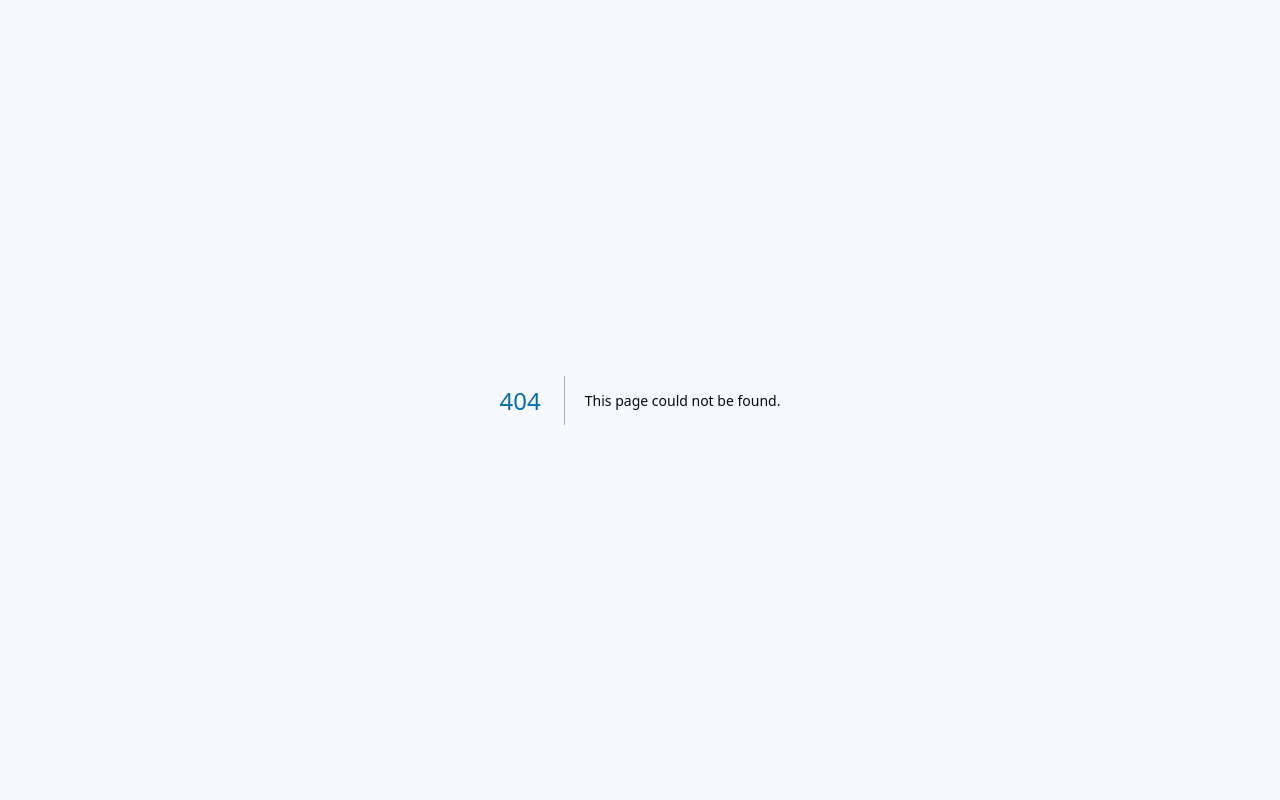
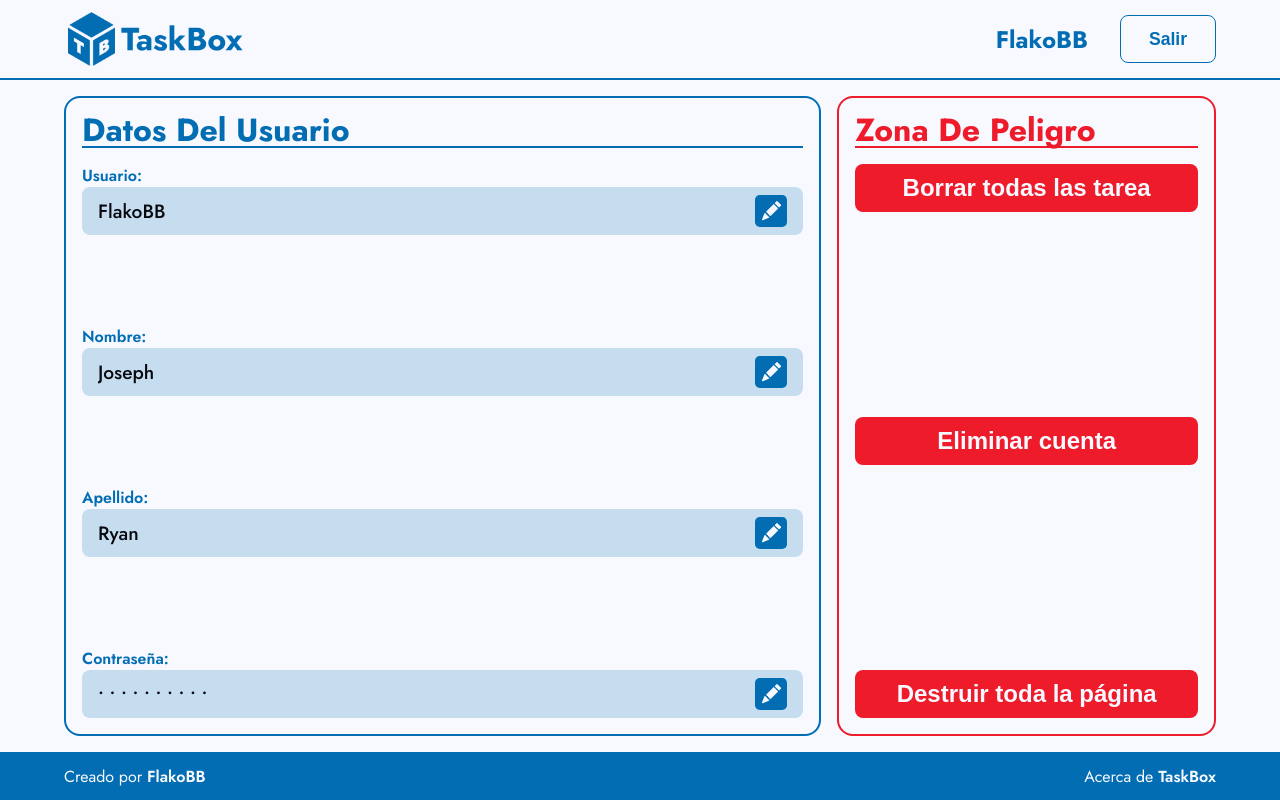
Before and after one commit to FlakoBB/taskbox, a Next.js app: page /perfil in a window 1280 px wide. Before the commit this address had no page. Built offline with nearby package versions, Linux system fonts and the light colour scheme.

Commit message:
ProfilePage completed

```diff
--- /dev/null
+++ b/src/app/perfil/page.jsx
@@ -0,0 +1,64 @@
+import SectionContainer from '@/components/SectionContainer'
+import { EditIcon } from '@/components/icons/icons'
+import Footer from '@/components/pure/Footer'
+import Header from '@/components/pure/Header'
+import styles from '@/styles/profilePage.module.scss'
+
+const ProfilePage = () => {
+  return (
+    <>
+      <Header />
+      <main className={styles.main}>
+        <SectionContainer title='Datos del Usuario'>
+          <div className={styles.container}>
+            <div className={styles.fieldContainer}>
+              <label>Usuario:</label>
+              <div className={styles.field}>
+                <input type='text' value='FlakoBB' readOnly />
+                <button>
+                  <EditIcon />
+                </button>
+              </div>
+            </div>
+            <div className={styles.fieldContainer}>
+              <label>Nombre:</label>
+              <div className={styles.field}>
+                <input type='text' value='Joseph' readOnly />
+                <button>
+                  <EditIcon />
+                </button>
+              </div>
+            </div>
+            <div className={styles.fieldContainer}>
+              <label>Apellido:</label>
+              <div className={styles.field}>
+                <input type='text' value='Ryan' readOnly />
+                <button>
+                  <EditIcon />
+                </button>
+              </div>
+            </div>
+            <div className={styles.fieldContainer}>
+              <label>Contraseña:</label>
+              <div className={styles.field}>
+                <input type='text' value='&bull; &bull; &bull; &bull; &bull; &bull; &bull; &bull; &bull; &bull;' readOnly />
+                <button>
+                  <EditIcon />
+                </button>
+              </div>
+            </div>
+          </div>
+        </SectionContainer>
+        <SectionContainer title='Zona de peligro' danger>
+          <div className={styles.container}>
+            <button className={styles.btnDanger}>Borrar todas las tarea</button>
+            <button className={styles.btnDanger}>Eliminar cuenta</button>
+            <button className={styles.btnDanger}>Destruir toda la página</button>
+          </div>
+        </SectionContainer>
+      </main>
+      <Footer />
+    </>
+  )
+}
+export default ProfilePage
--- /dev/null
+++ b/src/styles/profilePage.module.scss
@@ -0,0 +1,92 @@
+@use 'colors' as clr;
+@use 'mixins' as mxn;
+
+.main {
+  display: grid;
+  grid-template-columns: 2fr 1fr;
+  grid-template-rows: 100%;
+  gap: 1rem;
+  height: calc(100dvh - 8rem);
+  padding: 1rem 4rem;
+
+  .container {
+    display: flex;
+    flex-direction: column;
+    align-items: stretch;
+    justify-content: space-between;
+    height: 100%;
+
+    .fieldContainer {
+      label {
+        color: clr.$blue;
+        font-weight: 600;
+        font-size: 1rem
+      }
+
+      .field {
+        @include mxn.flex_center;
+        justify-content: space-between;
+        gap: .5rem;
+        min-height: 3rem;
+        border-radius: .5rem;
+        padding: .5rem 1rem;
+        background-color: rgba(clr.$blue, .2);
+
+        input,
+        textarea {
+          flex-grow: 1;
+          min-height: 2rem;
+          background: none;
+          border: none;
+          outline: none;
+          font-size: 1.2rem;
+          font-weight: 500;
+          font-family: inherit;
+        }
+
+        textarea {
+          resize: none;
+          height: 100%;
+        }
+
+        button {
+          flex-shrink: 0;
+          @include mxn.flex_center;
+          align-self: flex-start;
+          width: 2rem;
+          height: 2rem;
+          background-color: clr.$blue;
+          color: clr.$white;
+          border: none;
+          border-radius: .3rem;
+          cursor: pointer;
+
+          svg {
+            fill: clr.$white;
+            width: 1.2rem;
+          }
+
+          &:hover {
+            background-color: rgba(clr.$blue, .8);
+          }
+        }
+      }
+    }
+
+    .btnDanger {
+      height: 3rem;
+      font-size: 1.5rem;
+      font-weight: 600;
+      color: clr.$white;
+      border: none;
+      border-radius: .5rem;
+      outline: none;
+      background-color: clr.$red;
+      cursor: pointer;
+
+      &:hover {
+        background-color: rgba(clr.$red, .8);
+      }
+    }
+  }
+}
```
